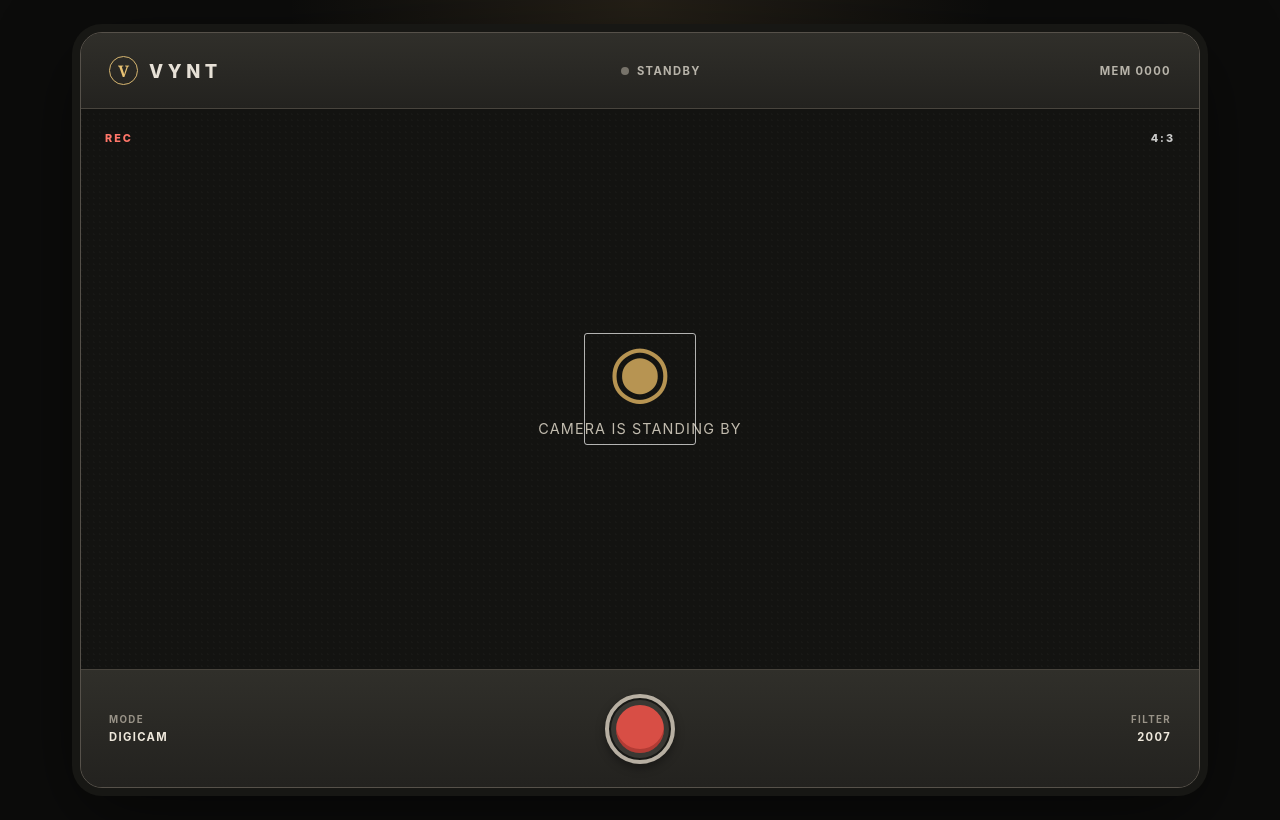
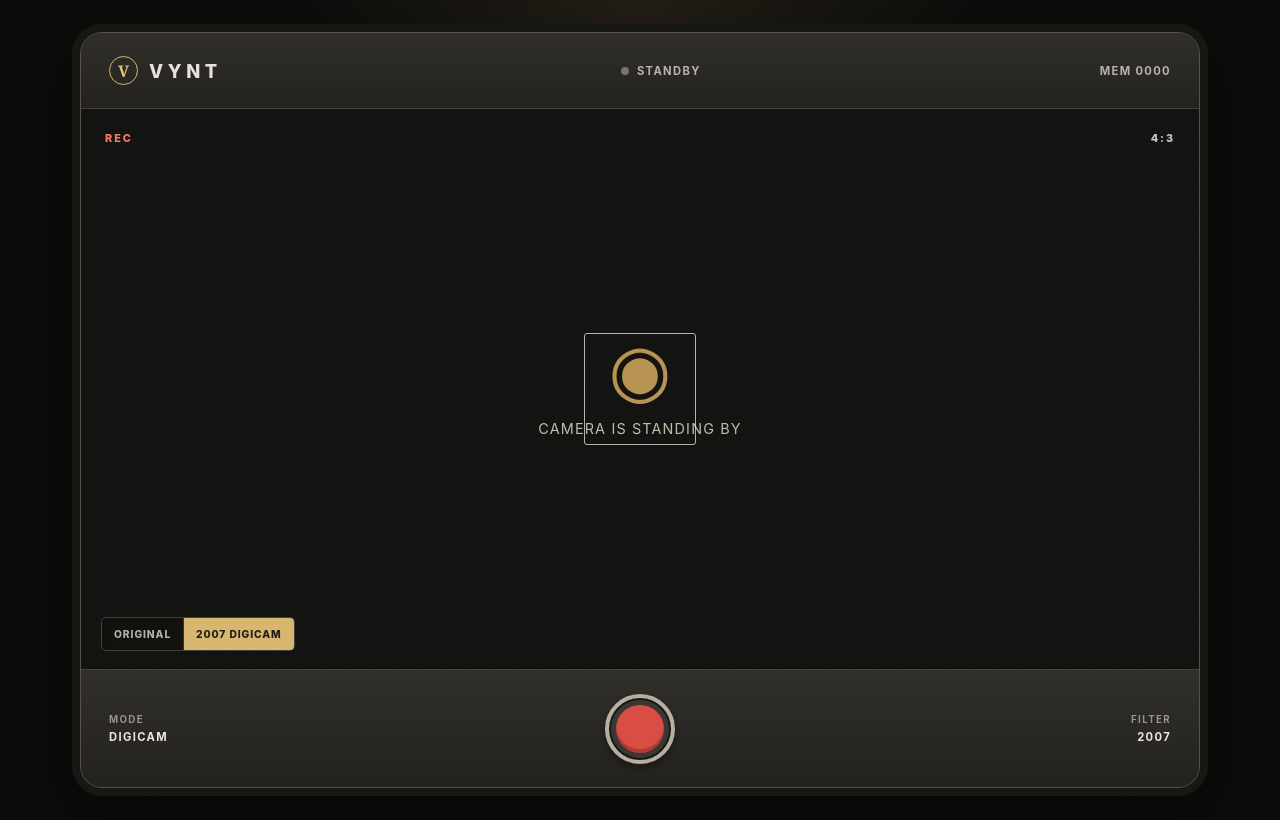
Before and after one commit to Yash-Tripath1/Vynt, a React (Vite) app: page / in a window 1280 px wide. Built offline with nearby package versions, Linux system fonts and the light colour scheme.

Commit message:
added a switch between modes

```diff
--- a/src/App.css
+++ b/src/App.css
@@ -215,12 +215,61 @@
   pointer-events: none;
 }
 
+.filter-dock {
+  position: absolute;
+  z-index: 3;
+  left: 20px;
+  bottom: 18px;
+  display: flex;
+  overflow: hidden;
+  border: 1px solid rgba(238, 232, 220, 0.22);
+  border-radius: 5px;
+  background: rgba(17, 17, 15, 0.84);
+  backdrop-filter: blur(8px);
+}
+
+.filter-button {
+  border: 0;
+  border-right: 1px solid rgba(238, 232, 220, 0.16);
+  padding: 10px 12px;
+  color: #b7b0a4;
+  background: transparent;
+  cursor: pointer;
+  font-size: 0.64rem;
+  font-weight: 800;
+  letter-spacing: 0.09em;
+}
+
+.filter-button:last-child {
+  border-right: 0;
+}
+
+.filter-button:hover:not(:disabled) {
+  color: #ffffff;
+  background: rgba(255, 255, 255, 0.08);
+}
+
+.filter-button-active {
+  color: #221e16;
+  background: #d7b670;
+}
+
+.filter-button-active:hover:not(:disabled) {
+  color: #221e16;
+  background: #e7c97e;
+}
+
+.filter-button:disabled {
+  cursor: wait;
+  opacity: 0.65;
+}
+
 .capture-message {
   position: absolute;
   z-index: 3;
   right: 20px;
   bottom: 18px;
-  max-width: min(80%, 620px);
+  max-width: min(54%, 620px);
   overflow: hidden;
   border: 1px solid rgba(238, 232, 220, 0.22);
   border-radius: 5px;
@@ -337,4 +386,19 @@
   .counter {
     display: none;
   }
+
+  .filter-dock {
+    left: 12px;
+    bottom: 12px;
+  }
+
+  .filter-button {
+    padding: 9px 10px;
+    font-size: 0.58rem;
+  }
+
+  .capture-message {
+    right: 12px;
+    bottom: 12px;
+  }
 }
--- a/src/App.tsx
+++ b/src/App.tsx
@@ -2,6 +2,7 @@ import { useEffect, useRef, useState } from 'react'
 import './App.css'
 
 type CameraStatus = 'idle' | 'starting' | 'live' | 'error'
+type FilterMode = 'original' | 'digicam'
 
 type CaptureMessage = {
   tone: 'success' | 'error' | 'neutral'
@@ -13,8 +14,33 @@ const PREVIEW_HEIGHT = 480
 const CAPTURE_WIDTH = 1200
 const CAPTURE_HEIGHT = 900
 
+const FILTERS: Array<{
+  id: FilterMode
+  label: string
+  shortLabel: string
+}> = [
+  {
+    id: 'original',
+    label: 'ORIGINAL',
+    shortLabel: 'RAW'
+  },
+  {
+    id: 'digicam',
+    label: '2007 DIGICAM',
+    shortLabel: '2007'
+  }
+]
+
 function clamp(value: number): number {
   return Math.max(0, Math.min(255, value))
+}
+
+function getFilterLabel(filterMode: FilterMode): string {
+  return FILTERS.find((filter) => filter.id === filterMode)?.label ?? 'ORIGINAL'
+}
+
+function getFilterShortLabel(filterMode: FilterMode): string {
+  return FILTERS.find((filter) => filter.id === filterMode)?.shortLabel ?? 'RAW'
 }
 
 function drawMirroredCover(
@@ -43,7 +69,7 @@ function drawMirroredCover(
 
   context.clearRect(0, 0, targetWidth, targetHeight)
 
-  // Mirror the rendered photo so the saved photo matches the live preview.
+  // VYNT mirrors the image so its saved photo matches the live viewfinder.
   context.save()
   context.translate(targetWidth, 0)
   context.scale(-1, 1)
@@ -76,33 +102,33 @@ function applyDigicamEffect(
     for (let x = 0; x < width; x += 1) {
       const pixelIndex = (y * width + x) * 4
 
-      // Small red/blue channel separation: cheap digicam lens imperfection.
       const leftX = Math.max(0, x - 1)
       const rightX = Math.min(width - 1, x + 1)
       const leftIndex = (y * width + leftX) * 4
       const rightIndex = (y * width + rightX) * 4
 
+      // Small red/blue separation: old cheap-lens colour fringing.
       let red = original[leftIndex]
       let green = original[pixelIndex + 1]
       let blue = original[rightIndex + 2]
 
-      // Warm, imperfect white balance.
+      // Warm, slightly inaccurate consumer-camera white balance.
       red = red * 1.08 + 7
       green = green * 0.99 + 1
       blue = blue * 0.89 - 2
 
-      // Slight contrast and faded highlight behaviour.
+      // Slight contrast and faded highlight response.
       red = (red - 128) * 1.07 + 128
       green = (green - 128) * 1.04 + 128
       blue = (blue - 128) * 1.01 + 128
 
-      // CCD/sensor grain. It intentionally moves a little in the live preview.
+      // Sensor grain.
       const noise = (Math.random() - 0.5) * 13
       red += noise * 1.05
       green += noise * 0.82
       blue += noise * 0.72
 
-      // Gentle vignette.
+      // Gentle darkened corners.
       const normalizedX = (x - width / 2) / (width / 2)
       const normalizedY = (y - height / 2) / (height / 2)
       const distanceFromCenter = Math.sqrt(
@@ -114,7 +140,7 @@ function applyDigicamEffect(
       green *= vignette
       blue *= vignette
 
-      // Reduce colour precision to make the output less modern/clean.
+      // Fewer colour levels = less modern/clean image output.
       const colourStep = 12
       data[pixelIndex] = clamp(Math.round(red / colourStep) * colourStep)
       data[pixelIndex + 1] = clamp(Math.round(green / colourStep) * colourStep)
@@ -126,17 +152,18 @@ function applyDigicamEffect(
   context.putImageData(imageData, 0, 0)
 }
 
-function renderDigicamFrame(
+function renderFrame(
   video: HTMLVideoElement,
   canvas: HTMLCanvasElement,
   width: number,
-  height: number
+  height: number,
+  filterMode: FilterMode
 ): void {
   canvas.width = width
   canvas.height = height
 
   const context = canvas.getContext('2d', {
-    willReadFrequently: true
+    willReadFrequently: filterMode === 'digicam'
   })
 
   if (!context) {
@@ -144,9 +171,11 @@ function renderDigicamFrame(
   }
 
   context.imageSmoothingEnabled = false
+  drawMirroredCover(context, video, width, height)
 
-  drawMirroredCover(context, video, width, height)
-  applyDigicamEffect(context, width, height)
+  if (filterMode === 'digicam') {
+    applyDigicamEffect(context, width, height)
+  }
 }
 
 function App(): React.JSX.Element {
@@ -157,6 +186,7 @@ function App(): React.JSX.Element {
   const lastFrameTimeRef = useRef(0)
 
   const [cameraStatus, setCameraStatus] = useState<CameraStatus>('idle')
+  const [filterMode, setFilterMode] = useState<FilterMode>('digicam')
   const [errorMessage, setErrorMessage] = useState('')
   const [captureMessage, setCaptureMessage] = useState<CaptureMessage | null>(null)
   const [isCapturing, setIsCapturing] = useState(false)
@@ -241,16 +271,17 @@ function App(): React.JSX.Element {
       setIsCapturing(true)
       setCaptureMessage({
         tone: 'neutral',
-        text: 'Developing 2007 Digicam photo…'
+        text: `Developing ${getFilterLabel(filterMode)} photo…`
       })
 
       const captureCanvas = document.createElement('canvas')
 
-      renderDigicamFrame(
+      renderFrame(
         video,
         captureCanvas,
         CAPTURE_WIDTH,
-        CAPTURE_HEIGHT
+        CAPTURE_HEIGHT,
+        filterMode
       )
 
       const imageDataUrl = captureCanvas.toDataURL('image/png')
@@ -260,7 +291,7 @@ function App(): React.JSX.Element {
         setPhotoCount((count) => count + 1)
         setCaptureMessage({
           tone: 'success',
-          text: `Saved: ${result.filePath}`
+          text: `Saved ${getFilterLabel(filterMode)} photo: ${result.filePath}`
         })
       } else {
         setCaptureMessage({
@@ -300,8 +331,6 @@ function App(): React.JSX.Element {
       const video = videoRef.current
       const canvas = previewCanvasRef.current
 
-      // Render at roughly 30 FPS. This keeps the old-camera effect smooth
-      // without unnecessarily pushing the integrated GPU/CPU.
       if (
         video &&
         canvas &&
@@ -311,7 +340,13 @@ function App(): React.JSX.Element {
         lastFrameTimeRef.current = time
 
         try {
-          renderDigicamFrame(video, canvas, PREVIEW_WIDTH, PREVIEW_HEIGHT)
+          renderFrame(
+            video,
+            canvas,
+            PREVIEW_WIDTH,
+            PREVIEW_HEIGHT,
+            filterMode
+          )
         } catch (error) {
           console.error('Unable to render VYNT preview:', error)
         }
@@ -325,7 +360,7 @@ function App(): React.JSX.Element {
     return () => {
       stopPreviewRender()
     }
-  }, [cameraStatus])
+  }, [cameraStatus, filterMode])
 
   useEffect(() => {
     return () => {
@@ -399,6 +434,22 @@ function App(): React.JSX.Element {
 
           <div className="focus-box" />
 
+          <div className="filter-dock" aria-label="VYNT filter modes">
+            {FILTERS.map((filter) => (
+              <button
+                key={filter.id}
+                className={`filter-button ${
+                  filterMode === filter.id ? 'filter-button-active' : ''
+                }`}
+                type="button"
+                onClick={() => setFilterMode(filter.id)}
+                disabled={isCapturing}
+              >
+                {filter.label}
+              </button>
+            ))}
+          </div>
+
           {captureMessage && (
             <div className={`capture-message capture-message-${captureMessage.tone}`}>
               {captureMessage.text}
@@ -409,7 +460,7 @@ function App(): React.JSX.Element {
         <footer className="control-bar">
           <div className="mode-readout">
             <span className="control-label">MODE</span>
-            <strong>DIGICAM</strong>
+            <strong>{filterMode === 'digicam' ? 'DIGICAM' : 'ORIGINAL'}</strong>
           </div>
 
           <button
@@ -424,7 +475,7 @@ function App(): React.JSX.Element {
 
           <div className="mode-readout right-readout">
             <span className="control-label">FILTER</span>
-            <strong>2007</strong>
+            <strong>{getFilterShortLabel(filterMode)}</strong>
           </div>
         </footer>
       </section>
```
